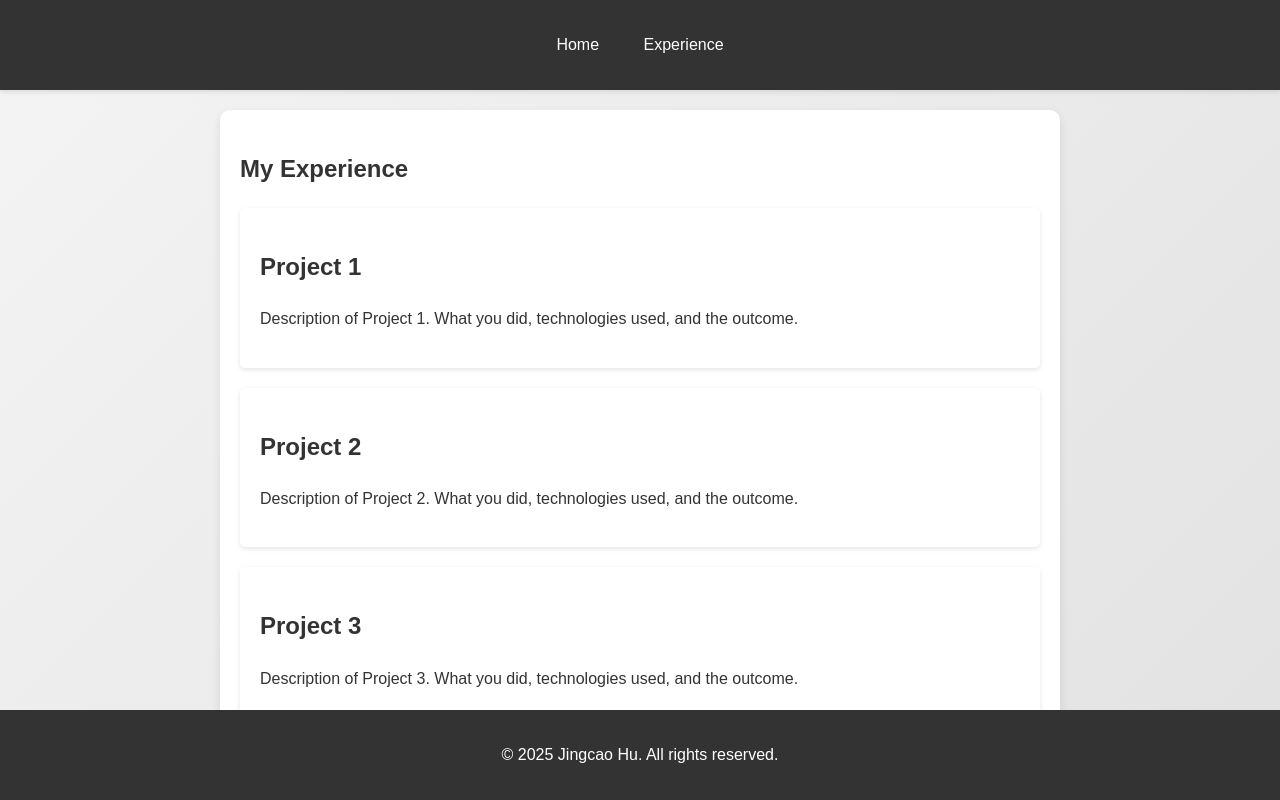
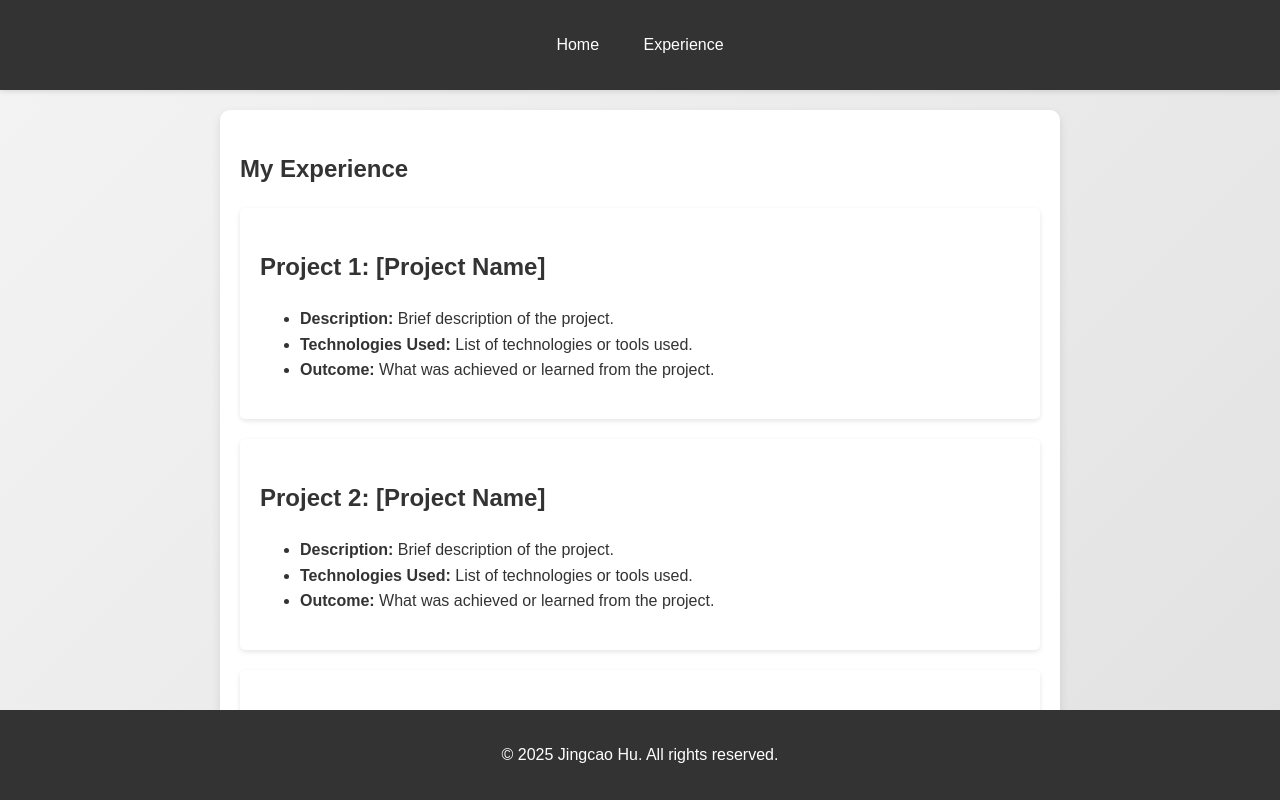
Before and after one commit to JingcaoHu/JingcaoHu, a plain HTML site: page experience.html in a window 1280 px wide. Drawn offline with nearby package versions, Linux system fonts and the light colour scheme.

Commit message:
Initial Commit

```diff
--- a/experience.html
+++ b/experience.html
@@ -4,6 +4,11 @@
   <meta charset="UTF-8">
   <meta name="viewport" content="width=device-width, initial-scale=1.0">
   <title>Experience - Jingcao Hu</title>
+  <!-- Favicon -->
+  <link rel="icon" type="image/x-icon" href="images/favicon.ico">
+  <!-- Bootstrap Icons -->
+  <link rel="stylesheet" href="https://cdn.jsdelivr.net/npm/bootstrap-icons@1.11.3/font/bootstrap-icons.min.css">
+  <!-- Link to your CSS file -->
   <link rel="stylesheet" href="styles.css">
 </head>
 <body>
@@ -16,20 +21,57 @@
     </nav>
   </header>
 
-  <main>
+  <main style="max-height: 80vh; overflow-y: auto;">
     <section class="experience">
       <h1>My Experience</h1>
+
+      <!-- Project 1 -->
       <div class="project">
-        <h2>Project 1</h2>
-        <p>Description of Project 1. What you did, technologies used, and the outcome.</p>
+        <h2>Project 1: [Project Name]</h2>
+        <ul>
+          <li><strong>Description:</strong> Brief description of the project.</li>
+          <li><strong>Technologies Used:</strong> List of technologies or tools used.</li>
+          <li><strong>Outcome:</strong> What was achieved or learned from the project.</li>
+        </ul>
       </div>
+
+      <!-- Project 2 -->
       <div class="project">
-        <h2>Project 2</h2>
-        <p>Description of Project 2. What you did, technologies used, and the outcome.</p>
+        <h2>Project 2: [Project Name]</h2>
+        <ul>
+          <li><strong>Description:</strong> Brief description of the project.</li>
+          <li><strong>Technologies Used:</strong> List of technologies or tools used.</li>
+          <li><strong>Outcome:</strong> What was achieved or learned from the project.</li>
+        </ul>
       </div>
+
+      <!-- Project 3 -->
       <div class="project">
-        <h2>Project 3</h2>
-        <p>Description of Project 3. What you did, technologies used, and the outcome.</p>
+        <h2>Project 3: [Project Name]</h2>
+        <ul>
+          <li><strong>Description:</strong> Brief description of the project.</li>
+          <li><strong>Technologies Used:</strong> List of technologies or tools used.</li>
+          <li><strong>Outcome:</strong> What was achieved or learned from the project.</li>
+        </ul>
+      </div>
+
+      <!-- Add more projects as needed -->
+      <div class="project">
+        <h2>Project 4: [Project Name]</h2>
+        <ul>
+          <li><strong>Description:</strong> Brief description of the project.</li>
+          <li><strong>Technologies Used:</strong> List of technologies or tools used.</li>
+          <li><strong>Outcome:</strong> What was achieved or learned from the project.</li>
+        </ul>
+      </div>
+
+      <div class="project">
+        <h2>Project 5: [Project Name]</h2>
+        <ul>
+          <li><strong>Description:</strong> Brief description of the project.</li>
+          <li><strong>Technologies Used:</strong> List of technologies or tools used.</li>
+          <li><strong>Outcome:</strong> What was achieved or learned from the project.</li>
+        </ul>
       </div>
     </section>
   </main>
--- a/script.js
+++ b/script.js
@@ -1,6 +1,6 @@
 // Dark Mode Toggle
 const toggleButton = document.createElement('button');
-toggleButton.innerText = 'Toggle Dark Mode';
+toggleButton.innerText = 'Dark Mode';
 document.body.appendChild(toggleButton);
 
 toggleButton.addEventListener('click', () => {
```
Also changed, not shown: index.html (+2 -0 lines), images/favicon.ico (added).
